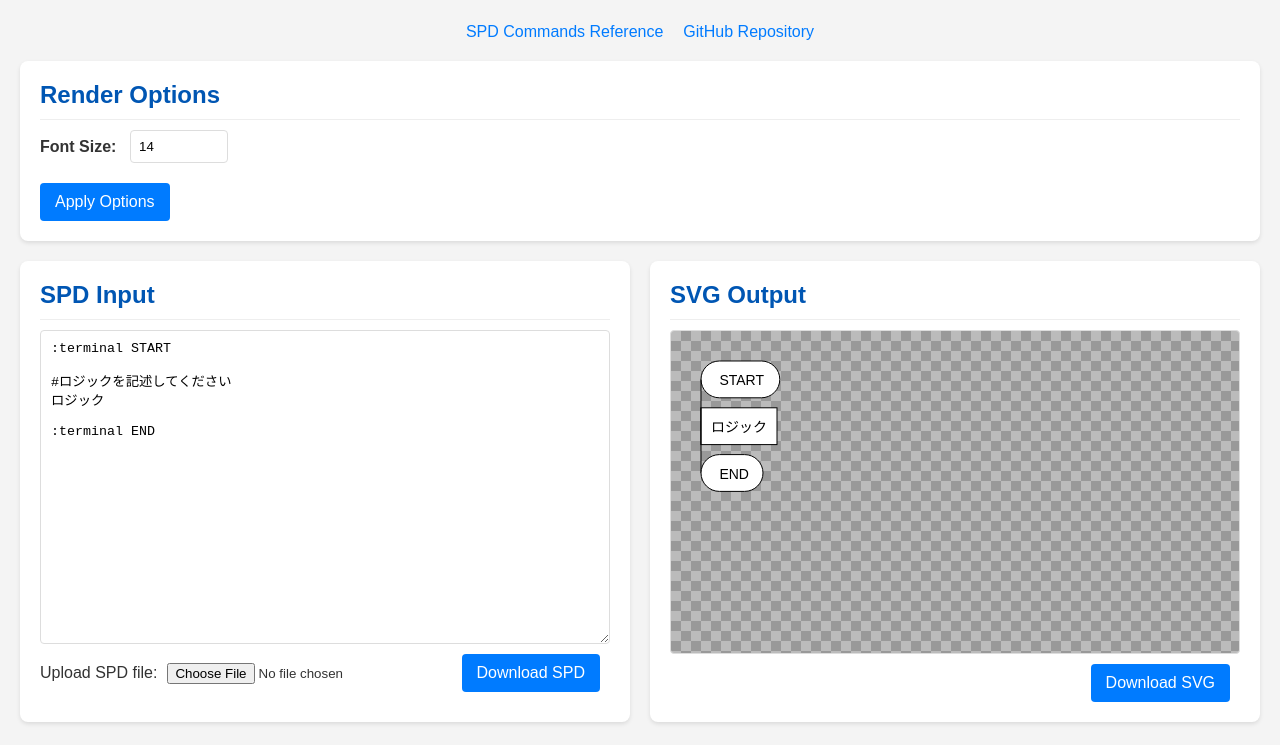
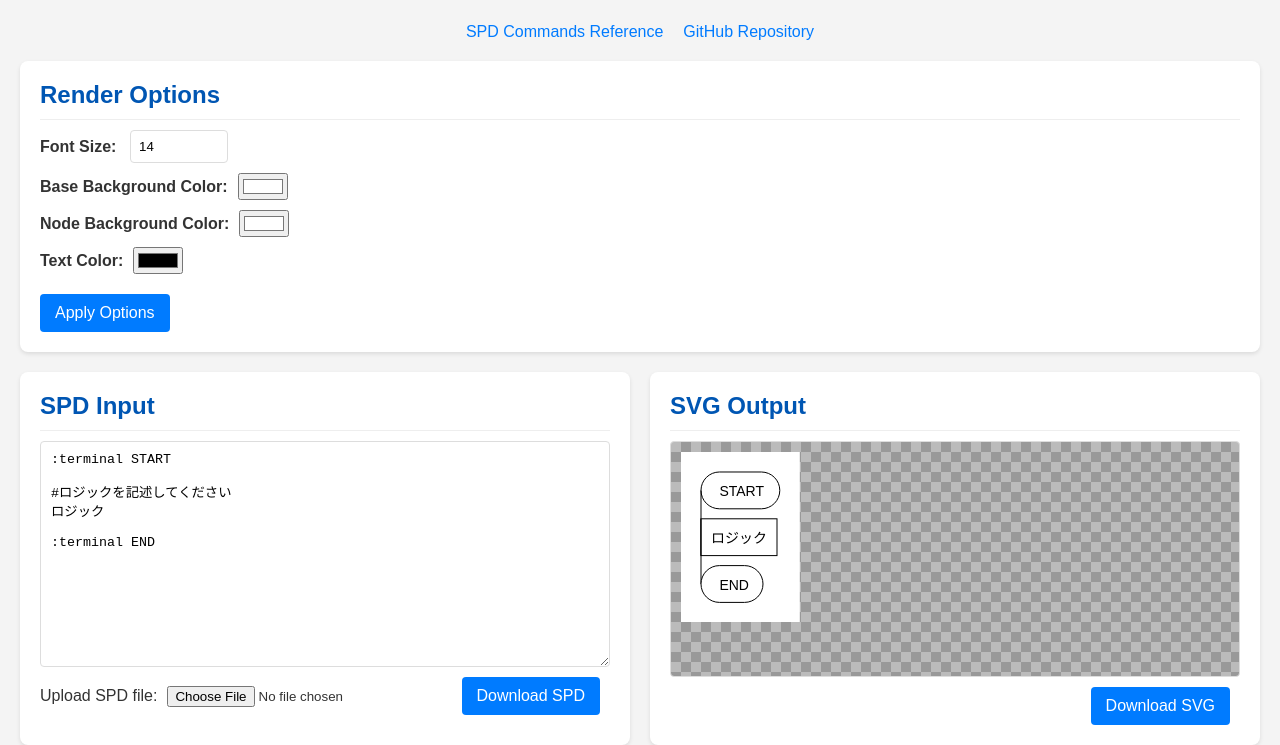
Before and after one commit to steelpipe75/padtools_ts, a website built with Parcel: page web/index.html in a window 1280 px wide. Shown: the part 60-805 px from the top of the page. Built offline with nearby package versions, Linux system fonts and the light colour scheme.

Commit message:
feat: Add color options to web UI
Add input fields for base background color, node background color, and text color to the web interface. This allows users to customize the colors of the generated SVG.

```diff
--- a/web/index.html
+++ b/web/index.html
@@ -17,6 +17,18 @@
         <div class="option-group">
             <label for="fontSizeInput">Font Size:</label>
             <input type="number" id="fontSizeInput" value="14" min="8" max="72">
+        </div>
+        <div class="option-group">
+            <label for="baseBackgroundColorInput">Base Background Color:</label>
+            <input type="color" id="baseBackgroundColorInput" value="#ffffff">
+        </div>
+        <div class="option-group">
+            <label for="backgroundColorInput">Node Background Color:</label>
+            <input type="color" id="backgroundColorInput" value="#ffffff">
+        </div>
+        <div class="option-group">
+            <label for="textColorInput">Text Color:</label>
+            <input type="color" id="textColorInput" value="#000000">
         </div>
         <button id="applyOptionsButton">Apply Options</button>
     </div>
--- a/web/src/main.ts
+++ b/web/src/main.ts
@@ -11,6 +11,9 @@ document.addEventListener("DOMContentLoaded", () => {
 
   // Render Options
   const fontSizeInput = document.getElementById("fontSizeInput") as HTMLInputElement;
+  const baseBackgroundColorInput = document.getElementById("baseBackgroundColorInput") as HTMLInputElement;
+  const backgroundColorInput = document.getElementById("backgroundColorInput") as HTMLInputElement;
+  const textColorInput = document.getElementById("textColorInput") as HTMLInputElement;
   const applyOptionsButton = document.getElementById("applyOptionsButton") as HTMLButtonElement;
 
   const convertAndRender = () => {
@@ -19,6 +22,9 @@ document.addEventListener("DOMContentLoaded", () => {
       const ast = SPDParser.parse(spdText);
       const options = {
         fontSize: parseInt(fontSizeInput.value),
+        baseBackgroundColor: baseBackgroundColorInput.value,
+        backgroundColor: backgroundColorInput.value,
+        textColor: textColorInput.value,
       };
       const svgString = renderSvg(ast, options);
       svgOutput.innerHTML = svgString;
```
